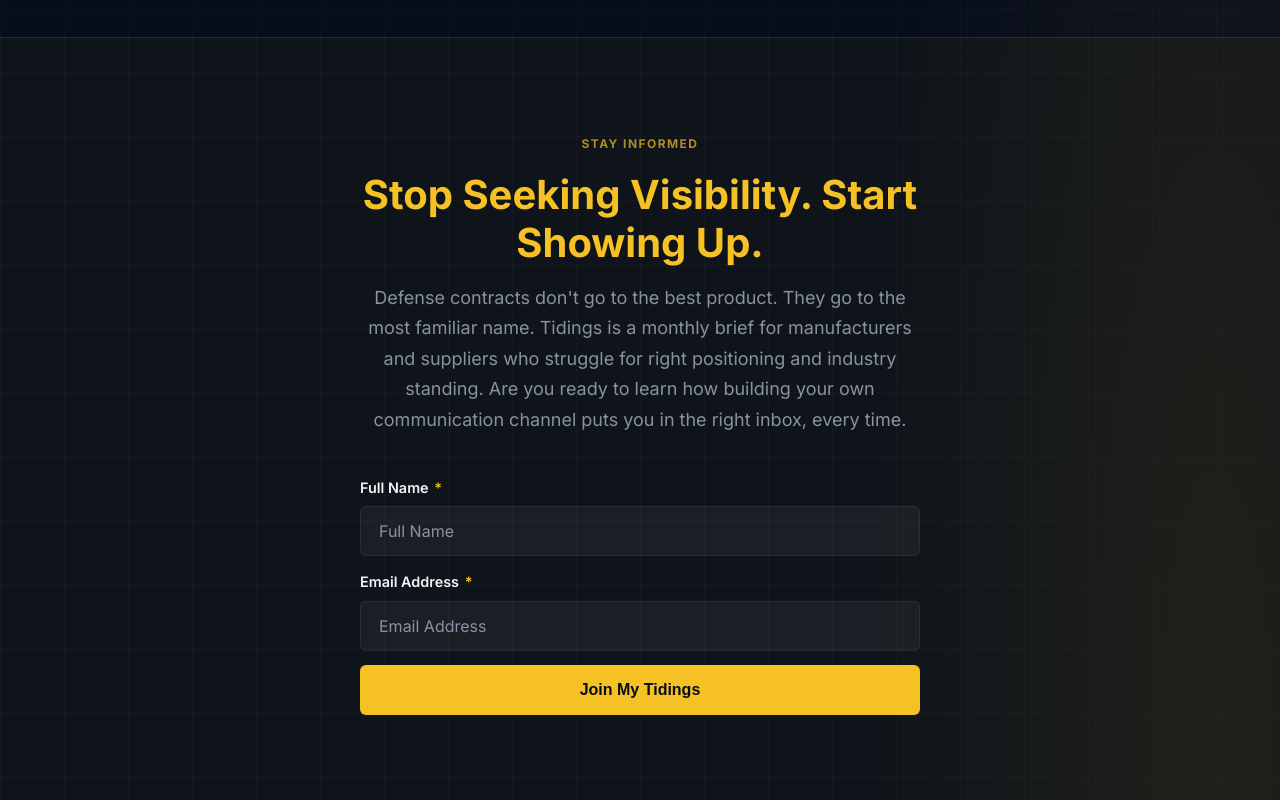
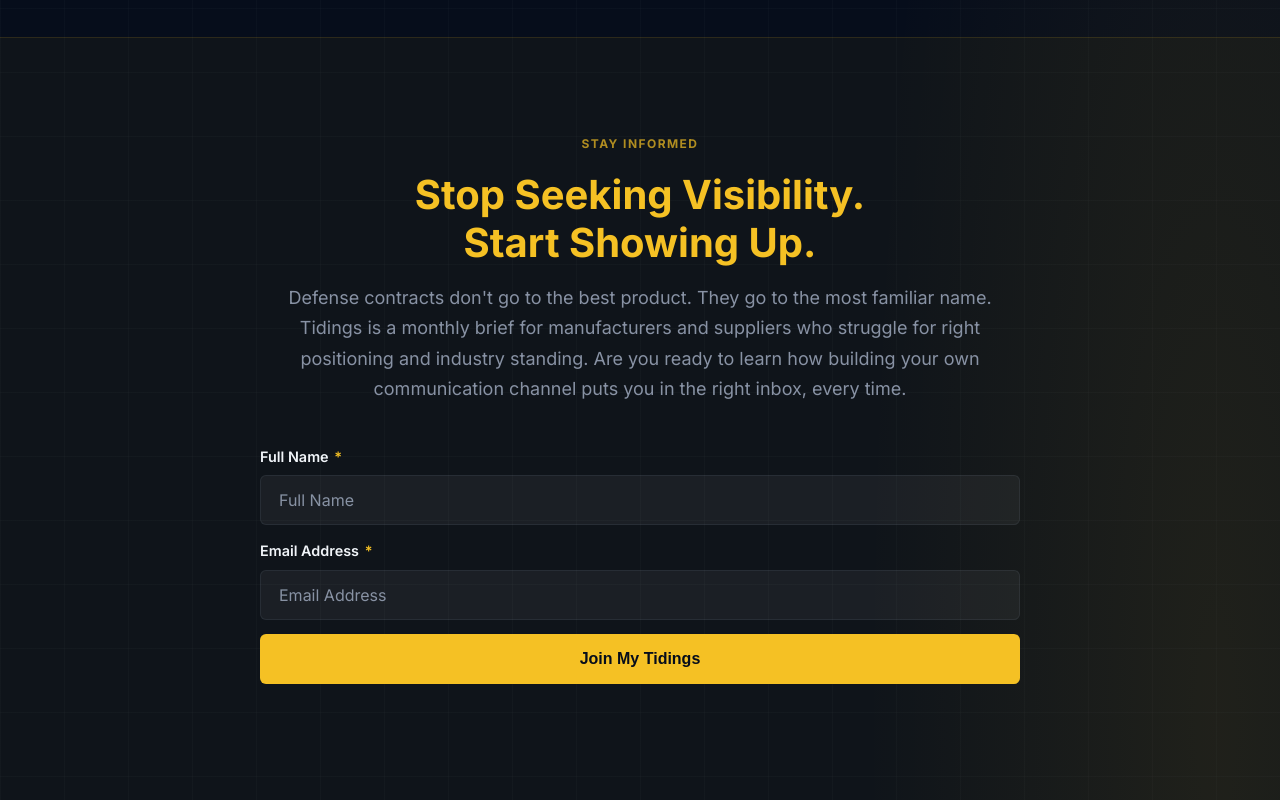
Before and after one commit to rahamza009/defenseoutreach.com, a plain HTML site: page index.html in a window 1280 px wide. Shown: the part 5880-6680 px from the top of the page. Drawn offline with Linux system fonts and the light colour scheme.

Commit message:
Fix signup section: split heading, widen body text

```diff
--- a/index.html
+++ b/index.html
@@ -311,7 +311,7 @@
   <div class="container">
     <div class="signup-inner">
       <span class="section-label">Stay Informed</span>
-      <h2>Stop Seeking Visibility. Start Showing Up.</h2>
+      <h2>Stop Seeking Visibility.<br>Start Showing Up.</h2>
       <p class="subheading">
         Defense contracts don't go to the best product. They go to the most familiar name. Tidings is a monthly brief for manufacturers and suppliers who struggle for right positioning and industry standing. Are you ready to learn how building your own communication channel puts you in the right inbox, every time.
       </p>
--- a/styles.css
+++ b/styles.css
@@ -448,7 +448,7 @@ nav {
   background: rgba(245,193,36,0.04);
 }
 .signup-inner {
-  max-width: 560px;
+  max-width: 760px;
   margin: 0 auto;
   text-align: center;
 }
```
